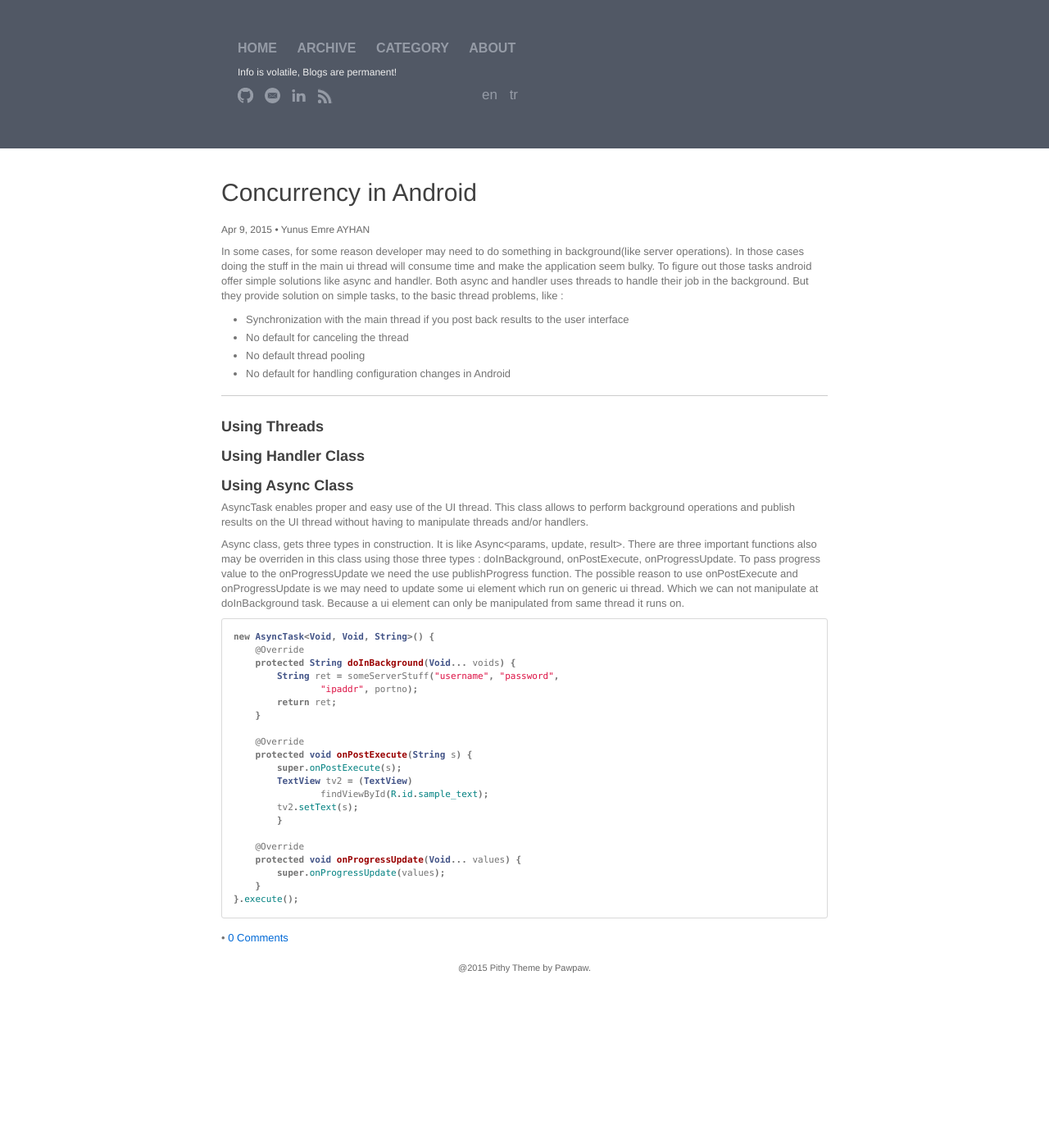
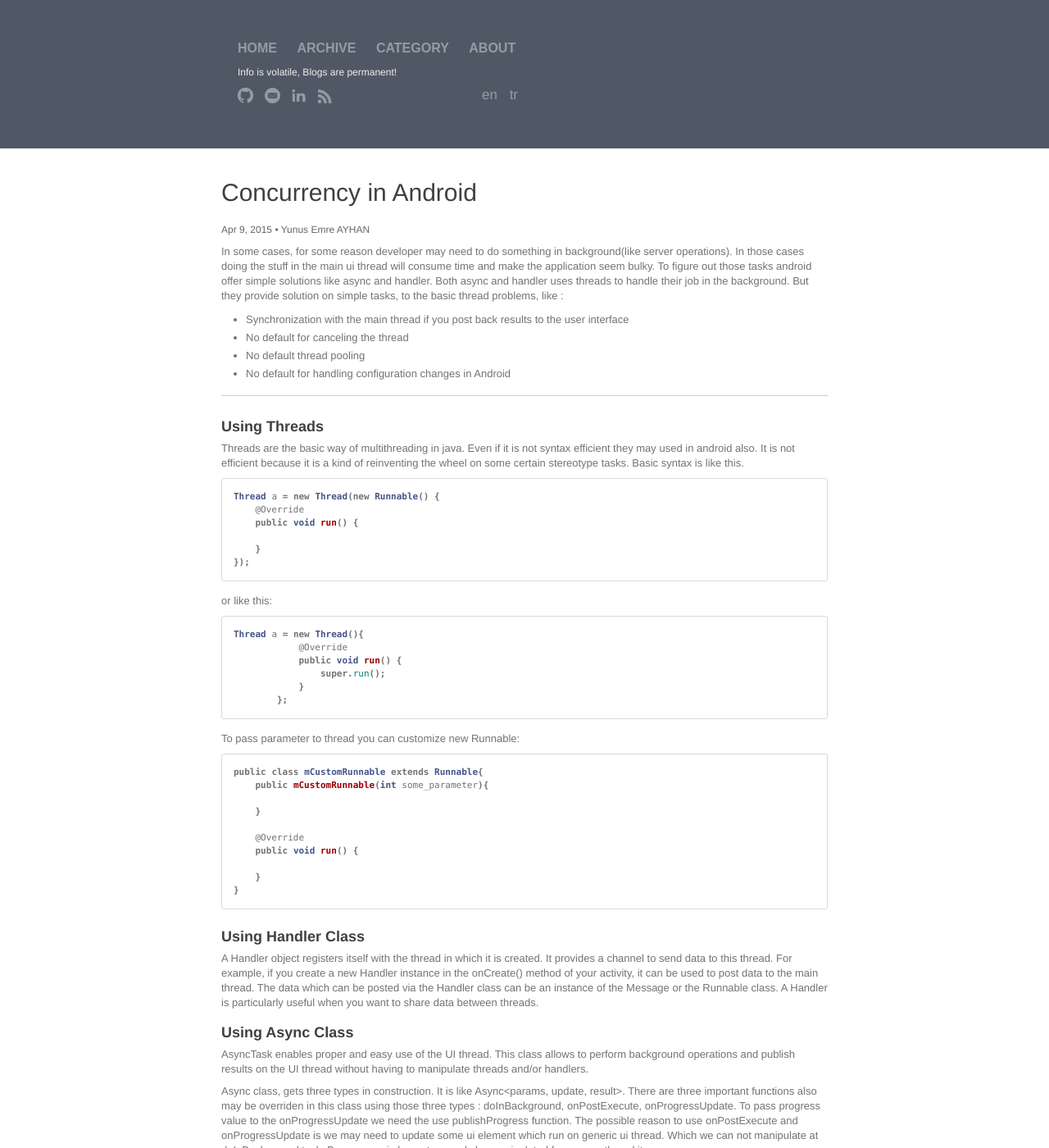
Before and after one commit to yunusemreayhan/yunusemreayhan.github.io, a Jekyll site: the page built from _posts/2017-05-13-Android-Concurrency.markdown, in a window 1280 px wide and 1400 px high. Shown: the whole window at 82% size. Built offline with Jekyll 4.4.1, drawn with Linux system fonts in a browser that asks for light colours; comment, search, counter and statistics services are not loaded.

Commit message:
new post

````diff
--- a/_posts/2017-05-13-Android-Concurrency.markdown
+++ b/_posts/2017-05-13-Android-Concurrency.markdown
@@ -18,8 +18,42 @@
 
 ### Using Threads
 
+Threads are the basic way of multithreading in java. Even if it is not syntax efficient they may used in android also. It is not efficient because it is a kind of reinventing the wheel on some certain stereotype tasks. Basic syntax is like this.
+```java
+Thread a = new Thread(new Runnable() {
+    @Override
+    public void run() {
+
+    }
+});
+```
+or like this:
+```java
+Thread a = new Thread(){
+            @Override
+            public void run() {
+                super.run();
+            }
+        };
+```
+To pass parameter to thread you can customize new Runnable:
+
+```java
+public class mCustomRunnable extends Runnable{
+    public mCustomRunnable(int some_parameter){
+
+    }
+
+    @Override
+    public void run() {
+
+    }
+}
+```
+
 ### Using Handler Class
 
+A Handler object registers itself with the thread in which it is created. It provides a channel to send data to this thread. For example, if you create a new Handler instance in the onCreate() method of your activity, it can be used to post data to the main thread. The data which can be posted via the Handler class can be an instance of the Message or the Runnable class. A Handler is particularly useful when you want to share data between threads.
 
 ### Using Async Class
 
````
Also changed, not shown: _posts/2017-06-04-Rename-Weird-Chars.markdown (added, +146 -0 lines).
